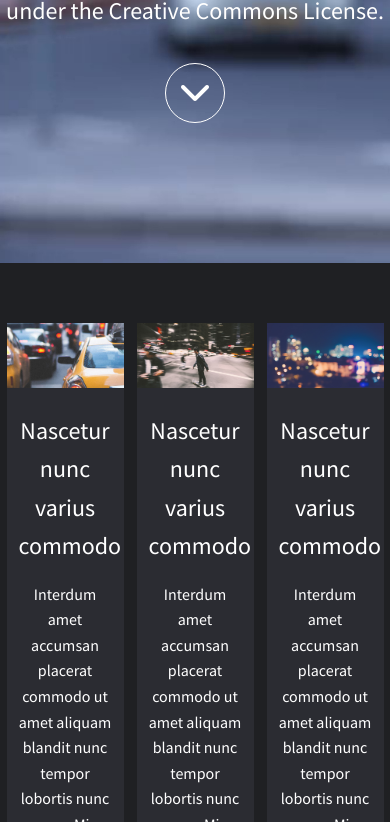
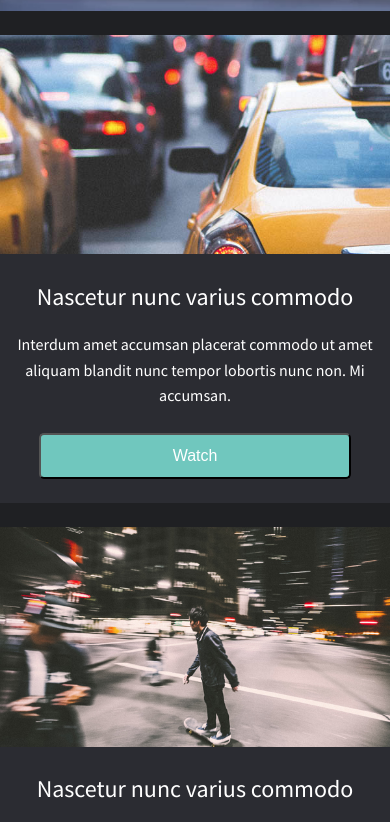
Before and after one commit to sudarshan070/full-motion, a plain HTML site: page index.html in a window 390 px wide. Shown: the part 367-1189 px from the top of the page. Drawn offline with Linux system fonts and the light colour scheme.

Commit message:
resposive done

```diff
--- a/assets/stylesheet/style.css
+++ b/assets/stylesheet/style.css
@@ -276,4 +276,42 @@ img {
 }
 .container-2 .circle {
   margin: 12px;
+  margin-top: 24px;
 }
+.copyright {
+  color: #ffffff;
+  font-size: 16px;
+}
+
+/* responsive */
+@media all and (max-width: 760px) {
+  .container {
+    max-width: 760px;
+    margin: 0 auto;
+    padding: 24px 0;
+  }
+  .col-3 {
+    width: 100%;
+    margin-bottom: 24px;
+    background: #2b2c32;
+    text-align: center;
+  }
+  .circle {
+    height: 40px;
+    width: 40px;
+    border-radius: 50px;
+    border: 1px solid #ffffff;
+    font-size: 18px;
+    margin: 0 auto;
+    cursor: pointer;
+  }
+  .circle-flex {
+    display: flex;
+    justify-content: center;
+    align-items: center;
+  }
+  .fab,
+  .far {
+    color: aqua;
+  }
+}
--- a/index.html
+++ b/index.html
@@ -41,7 +41,7 @@
       <section id="sec-02">
         <div class="container padding">
           <div class="flex">
-            <div class="col-3">
+            <div class="col-3 ">
               <img src="assets/media/pic01.jpg" alt="pic01" />
               <h2>Nascetur nunc varius commodo</h2>
               <p>
@@ -50,7 +50,7 @@
               </p>
               <button class="btn btn-1"><a href="#">Watch</a></button>
             </div>
-            <div class="col-3">
+            <div class="col-3 ">
               <img src="assets/media/pic02.jpg" alt="pic01" />
               <h2>Nascetur nunc varius commodo</h2>
               <p>
@@ -59,7 +59,7 @@
               </p>
               <button class="btn btn-2"><a href="#">Watch</a></button>
             </div>
-            <div class="col-3">
+            <div class="col-3 cont">
               <img src="assets/media/pic03.jpg" alt="pic01" />
               <h2>Nascetur nunc varius commodo</h2>
               <p>
@@ -68,7 +68,7 @@
               </p>
               <button class="btn btn-3"><a href="#">Watch</a></button>
             </div>
-            <div class="col-3 ">
+            <div class="col-3  ">
               <img src="assets/media/pic04.jpg" alt="pic01" />
               <h2>Nascetur nunc varius commodo</h2>
               <p>
@@ -77,7 +77,7 @@
               </p>
               <button class="btn btn-2"><a href="#">Watch</a></button>
             </div>
-            <div class="col-3">
+            <div class="col-3 ">
               <img src="assets/media/pic05.jpg" alt="pic01" />
               <h2>Nascetur nunc varius commodo</h2>
               <p>
@@ -101,7 +101,7 @@
     </main>
     <footer class="footer padding">
       <div class="container">
-        <div class="container-2">
+        <div class="container-2 ">
           <h3>Etiam veroeros lorem</h3>
           <p>
             Pellentesque eleifend malesuada efficitur. Curabitur volutpat dui
@@ -120,6 +120,12 @@
             </li>
             <li class="circle circle-flex "><i class="far fa-envelope"></i></li>
           </ul>
+          <div class="copyright">
+            <small
+              >&copy;Untitled. Design: TEMPLATED. Images: Unsplash. Videos:
+              Coverr.</small
+            >
+          </div>
         </div>
       </div>
     </footer>
```
